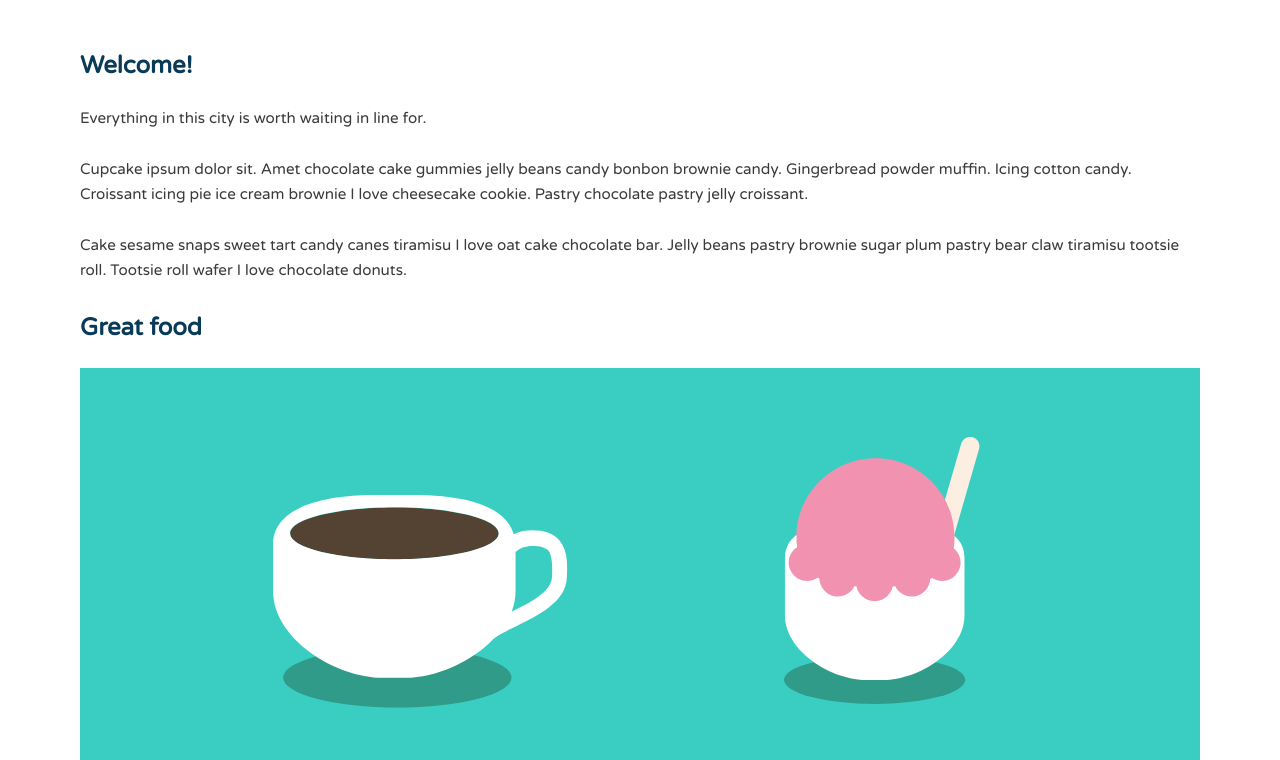
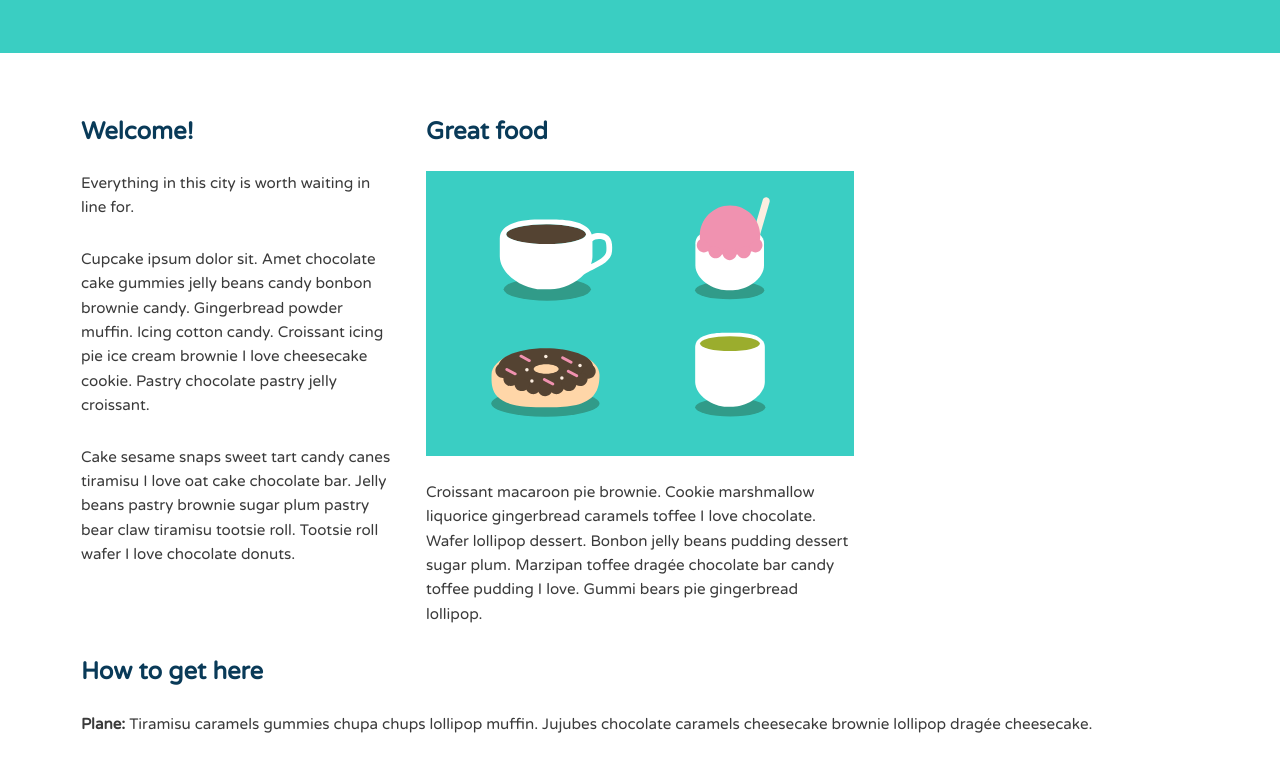
Before and after one commit to Frente-fin/City-Guide, a plain HTML site: page index.html in a window 1280 px wide. Shown: the part 438-1198 px from the top of the page. Drawn offline with nearby package versions, Linux system fonts and the light colour scheme.

Commit message:
adjust cols

```diff
--- a/index.html
+++ b/index.html
@@ -10,7 +10,7 @@
 <body>
 
 	<header class="main-header">
-    <div class="container">
+    <div class="container clearfix">
 		<h1 class="name"><a href="#">Best City Guide</a></h1>
 		<ul class="main-nav">
 			<li><a href="#">ice cream</a></li>
@@ -26,7 +26,7 @@
 		<h1 class="headline">The Best City</h1>
 		<span class="tagline">The best drinks and eats in the best city ever.</span>
 	</div><!--/.banner-->
-	<div class="container">
+	<div class="container clearfix">
 	<div class="secondary col">
 		<h2>Welcome!</h2>
 		<p>Everything in this city is worth waiting in line for.</p>
--- a/scss/style.scss
+++ b/scss/style.scss
@@ -126,9 +126,15 @@ img {
 
     }
 
-    .name {
+    .name,
+    .col    {
         float: left;
 
+    }
+
+    .primary,
+    .secondary {
+        width: 50%;
     }
 
     .main-nav {
@@ -155,3 +161,20 @@ img {
 	}
 
 }
+
+@media (min-width: 1025px) {
+
+    .container {
+        width: 80;
+        max-width: 1150px;
+    }
+
+    .primary {
+        width: 40%;
+    }
+
+    .secondary,
+    .teritary {
+        width: 30%;
+    }
+}
```
Also changed, not shown: css/style.css.
